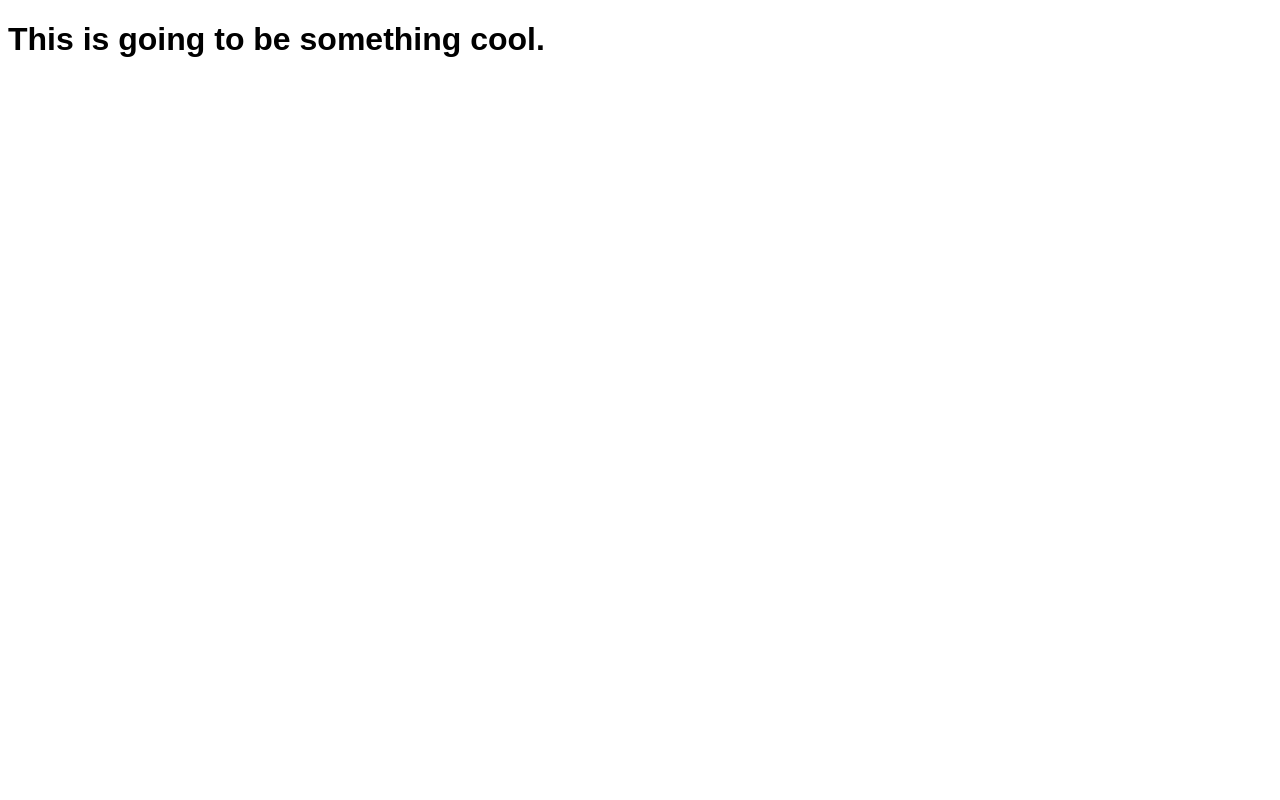
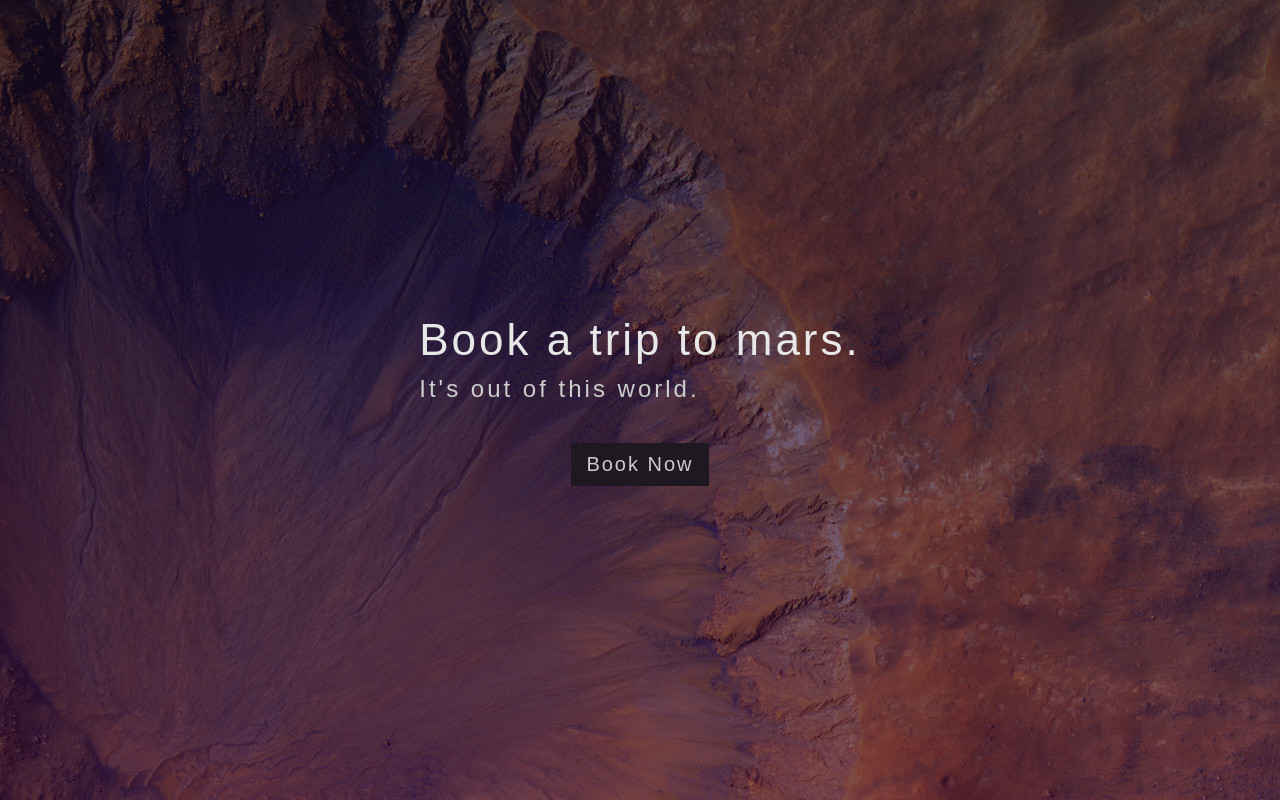
Before and after one commit to Jereme2147/code-collab, a plain HTML site: page index.html in a window 1280 px wide. Drawn offline with nearby package versions, Linux system fonts and the light colour scheme.

Commit message:
started a landing page

```diff
--- a/index.html
+++ b/index.html
@@ -12,8 +12,15 @@
   <title>Code_Collab</title>
 </head>
 <body>
+  <header class="landing">
+    <div class="landing-info">
+        <h1 class="landing-title">Book a trip to mars.</h1>
+        <p class="landing-subtitle">It's out of this world.</p>
+        <button class="landing-button">Book Now</button>
+    </div>
+  </header>
 
-  <h1>This is going to be something cool.</h1>
+
 
 
   <script type="text/javascript" src="scripts.js"></script>
--- a/styles.css
+++ b/styles.css
@@ -1,3 +1,48 @@
-body {
+* {
+  margin: 0;
+  padding: 0;
+}
+
+.landing {
+  align-items: center;
+  background:linear-gradient(rgba(22, 11, 37, 0.71),rgba(62, 17, 60, 0.66)), url('assets/imgs/mars-hero.jpg');
+  background-position: center;
+  background-size: cover;
+  display: flex;
+  height: 100vh;
+  justify-content: center;
+  width: 100vw;
+}
+
+.landing-title {
+  color: #e7e7e7;
   font-family: sans-serif;
+  font-size: 44px;
+  font-weight: 300;
+  letter-spacing: 3px;
 }
+.landing-subtitle {
+  color: #ccc;
+  font-family: sans-serif;
+  font-size: 24px;
+  font-weight: 300;
+  letter-spacing: 3px;
+  margin-top: 10px;
+}
+.landing-button {
+  background: #201820;
+  border: none;
+  color: #ccc;
+  display: block;
+  font-size: 20px;
+  font-weight: 300;
+  letter-spacing: 2px;
+  margin: 40px auto 0;
+  outline: none;
+  padding: 10px 15px;
+  transition: all .3s ease;
+}
+.landing-button:hover {
+  background: #512f4f;
+  box-shadow: 0px 10px 38px -6px rgba(0,0,0,0.75);
+}
```
Also changed, not shown: assets/imgs/mars-hero.jpg (added).
